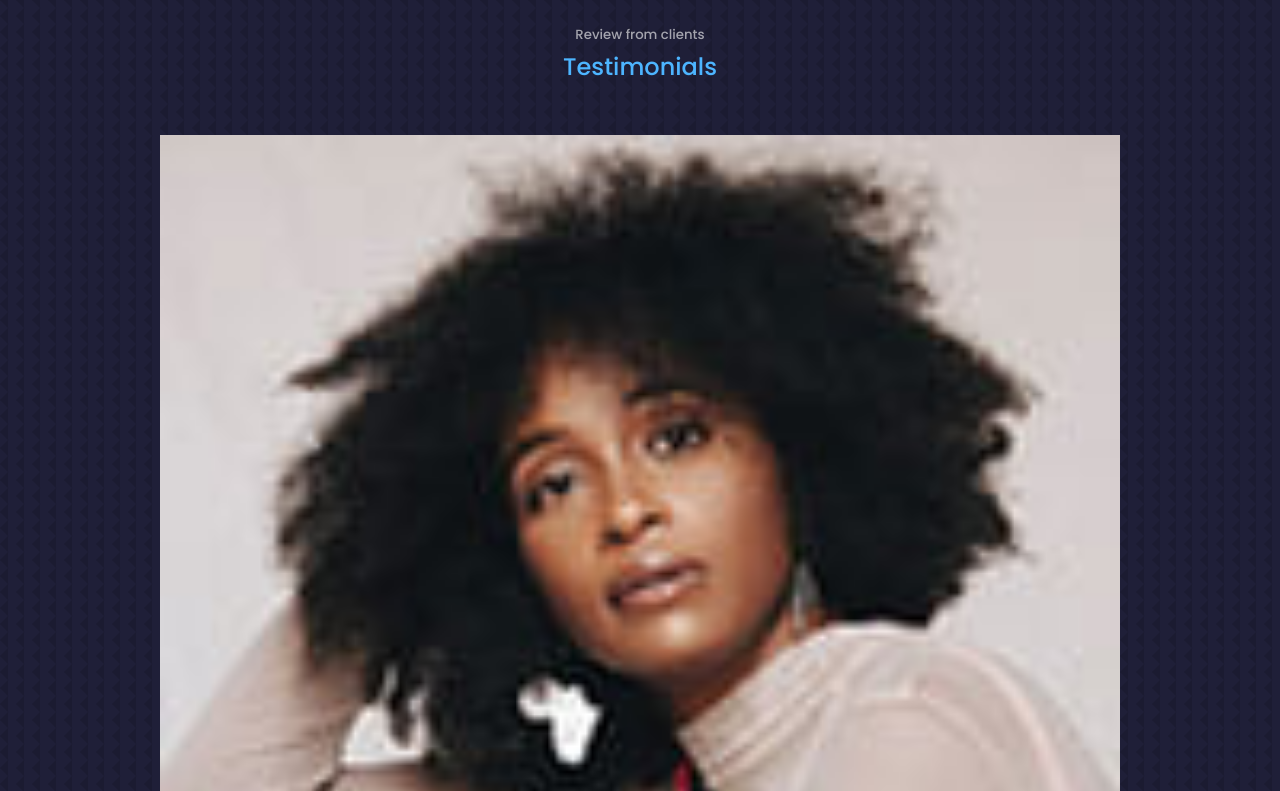
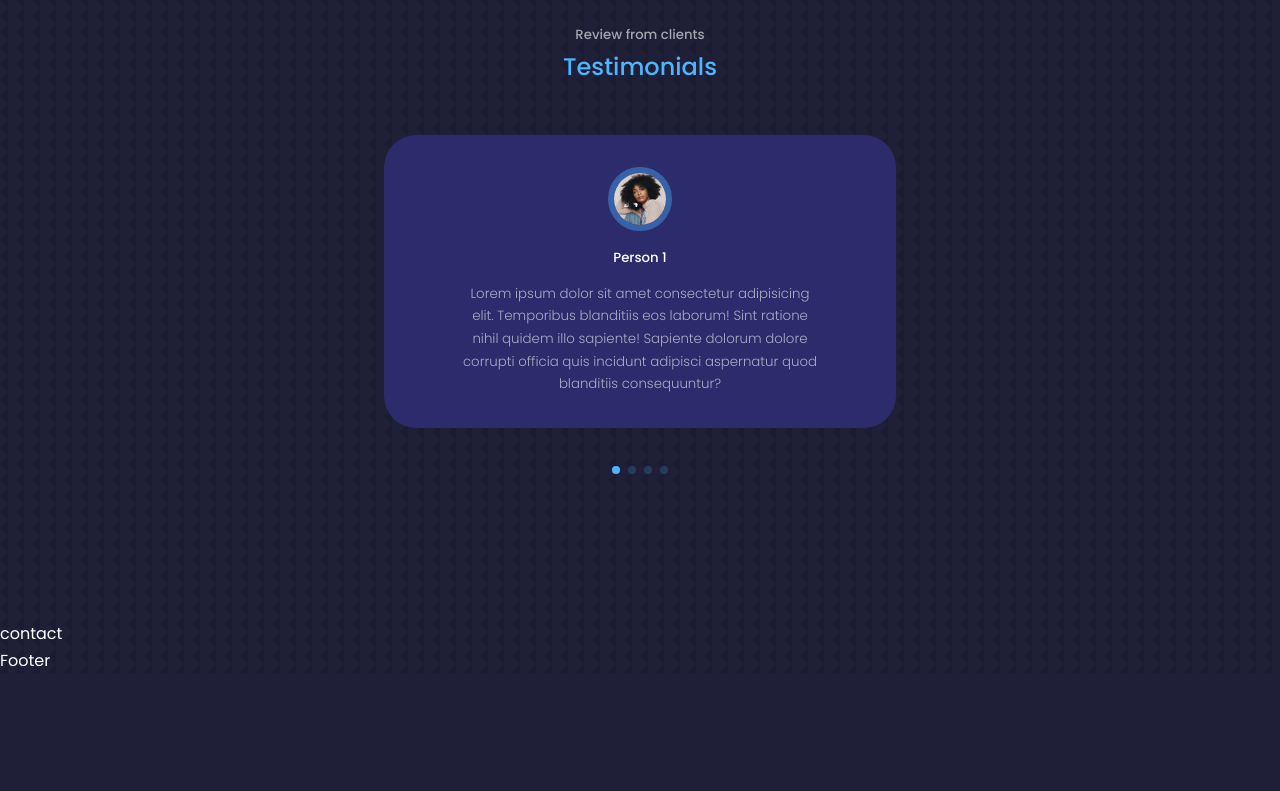
Before and after one commit to ysYassine/portfolio, a React (Create React App) app: page / in a window 1280 px wide. Shown: the part 3880-4671 px from the top of the page. After the commit the page ends 4554 px from the top, so only its background shows below. Built offline with nearby package versions, Linux system fonts and the light colour scheme.

Commit message:
testimonials style

```diff
--- a/src/components/testimonials/testimonial.css
+++ b/src/components/testimonials/testimonial.css
@@ -0,0 +1,52 @@
+.container.testimonials__container {
+  width: 40%;
+  border-radius: 2rem;
+  padding-bottom: 4rem;
+}
+
+.client__avatar {
+  width: 4rem;
+  aspect-ratio: 1/1;
+  overflow: hidden;
+  border-radius: 50%;
+  margin: 0 auto 1rem;
+  border: 0.4rem solid var(--color-primary-varient);
+}
+
+.testimonial {
+  background: var(--color-bg-varient);
+  text-align: center;
+  padding: 2rem;
+  border-radius: 2rem;
+  user-select: none;
+}
+
+.client__review {
+  color: var(--color-light);
+  font-weight: 300;
+  display: block;
+  width: 80%;
+  margin: 0.8rem auto 0;
+}
+
+.swiper-pagination-clickable .swiper-pagination-bullet {
+  background: var(--color-primary);
+}
+
+/* ================== MEDIA QUERRIES (MEDIUM DEVICES) ================== */
+@media screen and (max-width: 1024px) {
+  .container.testimonials__container {
+    width: 60%;
+  }
+}
+
+/* ================== MEDIA QUERRIES (SMALL DEVICES) ================== */
+@media screen and (max-width: 600px) {
+  .container.testimonials__container {
+    width: var(--container-width-sm);
+  }
+
+  .client__review {
+    width: var(--container-width-sm);
+  }
+}
```
